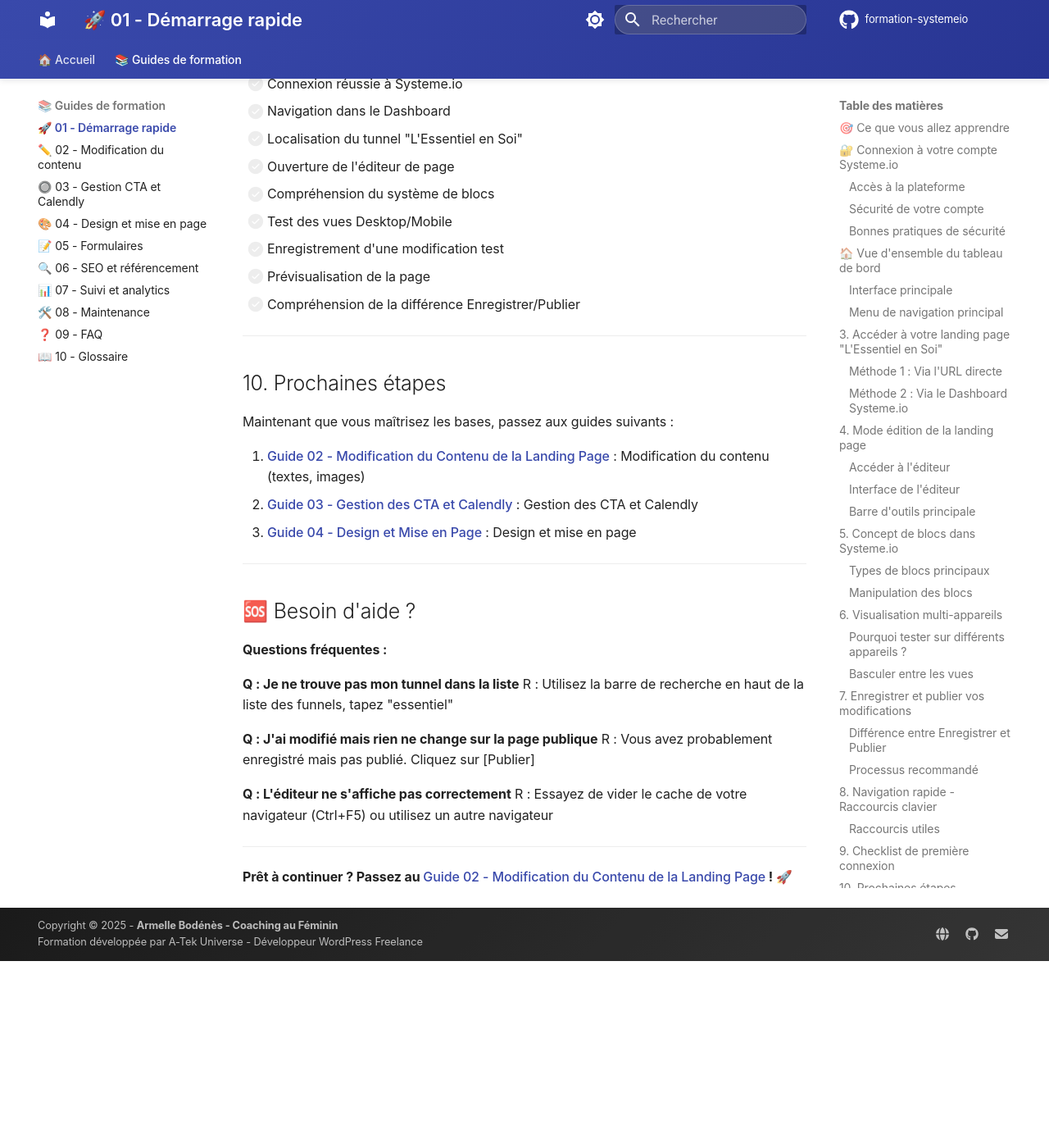
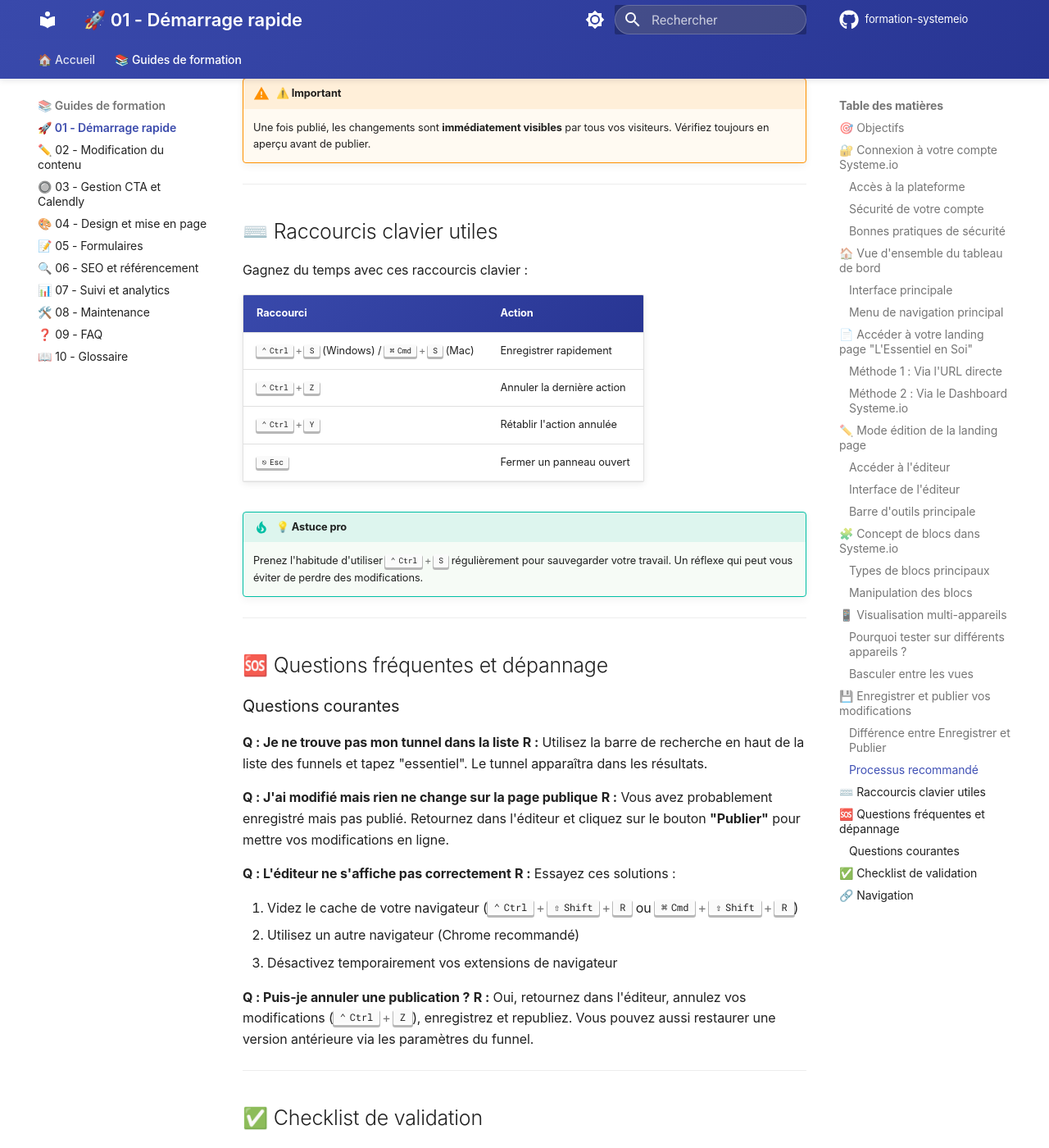
Before and after one commit to Mehdisback/formation-systemio, an MkDocs documentation site: the page built from docs/01-GUIDE-DEMARRAGE-RAPIDE.md, in a window 1280 px wide and 1400 px high, scrolled down 7648 px. Shown: the whole window at 82% size. Built offline with MkDocs 1.6.1 and Material for MkDocs 9.7.7, drawn with Linux system fonts in a browser that asks for light colours; comment, search, counter and statistics services are not loaded; before the commit the page ends 8820 px from its top, so only the background shows below that; some of the changed text lies outside the part shown.

Commit message:
Adaptation du Guide 01 au style défini
Améliorations apportées :
- ✅ Titre standardisé : "🚀 01 - Démarrage Rapide"
- ✅ Objectifs en checklists non cochées ([ ] au lieu de [x])
- ✅ Sections sans numérotation en préfixe
- ✅ Remplacement des quotes (>) par admonitions warning
- ✅ Amélioration de la section FAQ avec 4ème question
- ✅ Checklist de validation enrichie (10 items)
- ✅ Navigation standardisée (Suivant/Accueil)
- ✅ Admonition success de félicitation en fin
- ✅ Tableaux mieux structurés
- ✅ Raccourcis clavier en format ++ctrl+s++
- ✅ Ajout de tips contextuels
- ✅ Tous les contenus existants préservés

````diff
--- a/docs/01-GUIDE-DEMARRAGE-RAPIDE.md
+++ b/docs/01-GUIDE-DEMARRAGE-RAPIDE.md
@@ -1,21 +1,17 @@
-# 🚀 Guide 01 - Démarrage Rapide
+# 🚀 01 - Démarrage Rapide
 
-!!! success "🎉 Bienvenue dans votre formation Systeme.io"
-    **Durée estimée :** 15 minutes
-    **Niveau :** :material-star: Débutant
-    **Objectif :** Vous connecter et maîtriser les bases de Systeme.io en un temps record !
+⏱️ **Durée estimée** : 15 minutes
+📊 **Niveau** : Débutant
 
----
-
-## 🎯 Ce que vous allez apprendre
+## 🎯 Objectifs
 
 À la fin de ce guide, vous saurez :
 
-- [x] Vous connecter à votre compte Systeme.io en toute sécurité
-- [x] Naviguer efficacement dans le tableau de bord
-- [x] Accéder à votre landing page "L'Essentiel en Soi"
-- [x] Utiliser l'éditeur visuel et comprendre le système de blocs
-- [x] Enregistrer et publier vos modifications en toute confiance
+- [ ] Vous connecter à votre compte Systeme.io en toute sécurité
+- [ ] Naviguer efficacement dans le tableau de bord
+- [ ] Accéder à votre landing page "L'Essentiel en Soi"
+- [ ] Utiliser l'éditeur visuel et comprendre le système de blocs
+- [ ] Enregistrer et publier vos modifications en toute confiance
 
 ---
 
@@ -70,6 +66,7 @@
     | **[LastPass](https://lastpass.com)** | Gratuit/Payant | Très populaire |
 
     **Bénéfices :**
+
     - :material-shield-check: Sécurité maximale
     - :material-timer: Connexion automatique
     - :material-sync: Synchronisation multi-appareils
@@ -115,19 +112,19 @@ Une fois connecté, vous arrivez sur le **Dashboard** (tableau de bord) qui affi
 
 Le menu latéral gauche contient :
 
-|Icône|Section|Description|
-|---|---|---|
-|📊|Dashboard|Vue d'ensemble et statistiques|
-|🎯|Funnels|Vos tunnels de vente et landing pages|
-|✉️|Emails|Campagnes d'emailing|
-|👥|Contacts|Base de données contacts|
-|🛒|Products|Vos produits/services|
-|📝|Blog|Gestion du blog|
-|⚙️|Settings|Paramètres du compte|
+| Icône | Section | Description |
+|-------|---------|-------------|
+| 📊 | Dashboard | Vue d'ensemble et statistiques |
+| 🎯 | Funnels | Vos tunnels de vente et landing pages |
+| ✉️ | Emails | Campagnes d'emailing |
+| 👥 | Contacts | Base de données contacts |
+| 🛒 | Products | Vos produits/services |
+| 📝 | Blog | Gestion du blog |
+| ⚙️ | Settings | Paramètres du compte |
 
 ---
 
-## 3. Accéder à votre landing page "L'Essentiel en Soi"
+## 📄 Accéder à votre landing page "L'Essentiel en Soi"
 
 ### Méthode 1 : Via l'URL directe
 
@@ -146,9 +143,12 @@ Ouvrez cette URL dans un nouvel onglet pour voir la page en direct.
 3. Cliquez sur le nom du tunnel pour l'ouvrir
 4. Vous verrez la structure du tunnel avec votre landing page
 
+!!! tip "💡 Astuce de recherche"
+    Si vous ne trouvez pas votre tunnel, utilisez la barre de recherche en haut de la liste des funnels et tapez "essentiel".
+
 ---
 
-## 4. Mode édition de la landing page
+## ✏️ Mode édition de la landing page
 
 ### Accéder à l'éditeur
 
@@ -179,27 +179,32 @@ Ouvrez cette URL dans un nouvel onglet pour voir la page en direct.
 
 ### Barre d'outils principale
 
-- **Enregistrer** : Sauvegarde vos modifications (brouillon)
-- **Aperçu** : Voir la page sans la publier
-- **Publier** : Mettre en ligne les modifications
-- **Paramètres** : Configuration avancée de la page
+| Bouton | Fonction | Utilisation |
+|--------|----------|-------------|
+| **Enregistrer** | Sauvegarde vos modifications (brouillon) | Travail en cours, tests |
+| **Aperçu** | Voir la page sans la publier | Vérifier avant publication |
+| **Publier** | Mettre en ligne les modifications | Rendre visible aux visiteurs |
+| **Paramètres** | Configuration avancée de la page | Options techniques |
+
+!!! warning "⚠️ Important"
+    Toujours enregistrer avant de quitter l'éditeur ! Sinon, vos modifications seront perdues.
 
 ---
 
-## 5. Concept de blocs dans Systeme.io
+## 🧩 Concept de blocs dans Systeme.io
 
-Systeme.io fonctionne avec un système de **blocs** ou **sections**.
+Systeme.io fonctionne avec un système de **blocs** ou **sections**. Chaque élément de votre page est un bloc que vous pouvez modifier, déplacer ou supprimer.
 
 ### Types de blocs principaux
 
-|Bloc|Utilité|Exemple sur votre page|
-|---|---|---|
-|**En-tête**|Titre principal, logo|"L'ESSENTIEL EN SOI - LE COACHING AU FÉMININ"|
-|**Texte**|Paragraphes, descriptions|Vos descriptions de services|
-|**Image**|Photos, illustrations|Photo d'Armelle|
-|**Bouton CTA**|Appels à l'action|"Réservez votre séance découverte"|
-|**Témoignages**|Avis clients|Patricia et Rilinda|
-|**FAQ**|Questions-réponses|Votre section FAQ|
+| Bloc | Utilité | Exemple sur votre page |
+|------|---------|------------------------|
+| **En-tête** | Titre principal, logo | "L'ESSENTIEL EN SOI - LE COACHING AU FÉMININ" |
+| **Texte** | Paragraphes, descriptions | Vos descriptions de services |
+| **Image** | Photos, illustrations | Photo d'Armelle |
+| **Bouton CTA** | Appels à l'action | "Réservez votre séance découverte" |
+| **Témoignages** | Avis clients | Patricia et Rilinda |
+| **FAQ** | Questions-réponses | Votre section FAQ |
 
 ### Manipulation des blocs
 
@@ -221,37 +226,41 @@ Systeme.io fonctionne avec un système de **blocs** ou **sections**.
 2. Cliquez sur l'icône corbeille 🗑️
 3. Confirmez la suppression
 
-> ⚠️ **Attention :** Toujours enregistrer avant de quitter l'éditeur !
+!!! danger "🚨 Attention à la suppression"
+    La suppression d'un bloc est irréversible une fois la page enregistrée. Assurez-vous de vouloir vraiment supprimer le bloc avant de valider.
 
 ---
 
-## 6. Visualisation multi-appareils
+## 📱 Visualisation multi-appareils
 
 ### Pourquoi tester sur différents appareils ?
 
-Plus de **60% des visiteurs** consultent votre page depuis un smartphone.
+Plus de **60% des visiteurs** consultent votre page depuis un smartphone. Il est donc essentiel de vérifier que votre contenu s'affiche correctement sur tous les formats d'écran.
 
 ### Basculer entre les vues
 
-En bas de l'éditeur, trois icônes permettent de basculer :
+En bas de l'éditeur, trois icônes permettent de basculer entre les vues :
 
-- 💻 **Desktop** : Vue ordinateur (1920px de large)
-- 📱 **Mobile** : Vue smartphone (375px de large)
-- 📱 **Tablet** : Vue tablette (768px de large)
+| Vue | Description | Largeur |
+|-----|-------------|---------|
+| 💻 **Desktop** | Vue ordinateur | 1920px |
+| 📱 **Mobile** | Vue smartphone | 375px |
+| 📱 **Tablet** | Vue tablette | 768px |
 
-> 💡 **Conseil :** Toujours vérifier vos modifications en vue mobile avant de publier.
+!!! tip "💡 Conseil essentiel"
+    Toujours vérifier vos modifications en vue mobile avant de publier. C'est la vue la plus consultée par vos visiteurs.
 
 ---
 
-## 7. Enregistrer et publier vos modifications
+## 💾 Enregistrer et publier vos modifications
 
 ### Différence entre Enregistrer et Publier
 
-|Action|Effet|Utilisation|
-|---|---|---|
-|**Enregistrer**|Sauvegarde en brouillon|Travail en cours, tests|
-|**Aperçu**|Prévisualisation privée|Vérifier avant publication|
-|**Publier**|Mise en ligne publique|Rendre visible aux visiteurs|
+| Action | Effet | Utilisation |
+|--------|-------|-------------|
+| **Enregistrer** | Sauvegarde en brouillon | Travail en cours, tests |
+| **Aperçu** | Prévisualisation privée | Vérifier avant publication |
+| **Publier** | Mise en ligne publique | Rendre visible aux visiteurs |
 
 ### Processus recommandé
 
@@ -265,62 +274,74 @@ En bas de l'éditeur, trois icônes permettent de basculer :
 4. [Publier] 🚀 (si OK)
 ```
 
-> ⚠️ **Important :** Une fois publié, les changements sont immédiatement visibles par tous vos visiteurs.
+!!! warning "⚠️ Important"
+    Une fois publié, les changements sont **immédiatement visibles** par tous vos visiteurs. Vérifiez toujours en aperçu avant de publier.
 
 ---
 
-## 8. Navigation rapide - Raccourcis clavier
+## ⌨️ Raccourcis clavier utiles
 
-### Raccourcis utiles
+Gagnez du temps avec ces raccourcis clavier :
 
-|Raccourci|Action|
-|---|---|
-|`Ctrl + S` (Windows) / `Cmd + S` (Mac)|Enregistrer|
-|`Ctrl + Z`|Annuler|
-|`Ctrl + Y`|Rétablir|
-|`Échap`|Fermer un panneau|
+| Raccourci | Action |
+|-----------|--------|
+| ++ctrl+s++ (Windows) / ++cmd+s++ (Mac) | Enregistrer rapidement |
+| ++ctrl+z++ | Annuler la dernière action |
+| ++ctrl+y++ | Rétablir l'action annulée |
+| ++esc++ | Fermer un panneau ouvert |
+
+!!! tip "💡 Astuce pro"
+    Prenez l'habitude d'utiliser ++ctrl+s++ régulièrement pour sauvegarder votre travail. Un réflexe qui peut vous éviter de perdre des modifications.
 
 ---
 
-## 9. Checklist de première connexion
+## 🆘 Questions fréquentes et dépannage
 
-Assurez-vous d'avoir fait ces étapes :
+### Questions courantes
 
-- [ ] Connexion réussie à Systeme.io
-- [ ] Navigation dans le Dashboard
-- [ ] Localisation du tunnel "L'Essentiel en Soi"
-- [ ] Ouverture de l'éditeur de page
-- [ ] Compréhension du système de blocs
-- [ ] Test des vues Desktop/Mobile
-- [ ] Enregistrement d'une modification test
-- [ ] Prévisualisation de la page
-- [ ] Compréhension de la différence Enregistrer/Publier
+**Q : Je ne trouve pas mon tunnel dans la liste**
+**R :** Utilisez la barre de recherche en haut de la liste des funnels et tapez "essentiel". Le tunnel apparaîtra dans les résultats.
+
+**Q : J'ai modifié mais rien ne change sur la page publique**
+**R :** Vous avez probablement enregistré mais pas publié. Retournez dans l'éditeur et cliquez sur le bouton **"Publier"** pour mettre vos modifications en ligne.
+
+**Q : L'éditeur ne s'affiche pas correctement**
+**R :** Essayez ces solutions :
+
+1. Videz le cache de votre navigateur (++ctrl+shift+r++ ou ++cmd+shift+r++)
+2. Utilisez un autre navigateur (Chrome recommandé)
+3. Désactivez temporairement vos extensions de navigateur
+
+**Q : Puis-je annuler une publication ?**
+**R :** Oui, retournez dans l'éditeur, annulez vos modifications (++ctrl+z++), enregistrez et republiez. Vous pouvez aussi restaurer une version antérieure via les paramètres du funnel.
 
 ---
 
-## 10. Prochaines étapes
+## ✅ Checklist de validation
 
-Maintenant que vous maîtrisez les bases, passez aux guides suivants :
+Avant de passer au guide suivant, assurez-vous d'avoir :
 
-1. **[Guide 02 - Modification du Contenu de la Landing Page](https://mehdisback.github.io/formation-systemio/02-MODIFICATION-CONTENU/)** : Modification du contenu (textes, images)
-2. **[Guide 03 - Gestion des CTA et Calendly](https://mehdisback.github.io/formation-systemio/03-GESTION-CTA-CALENDLY/)** : Gestion des CTA et Calendly
-3. **[Guide 04 - Design et Mise en Page](https://mehdisback.github.io/formation-systemio/04-DESIGN-MISE-EN-PAGE/)** : Design et mise en page
+- [ ] Réussi à vous connecter à Systeme.io
+- [ ] Exploré le tableau de bord Dashboard
+- [ ] Localisé le tunnel "L'Essentiel en Soi"
+- [ ] Ouvert l'éditeur de page
+- [ ] Compris le système de blocs
+- [ ] Testé les vues Desktop et Mobile
+- [ ] Effectué une modification test (même mineure)
+- [ ] Utilisé la fonction Aperçu
+- [ ] Compris la différence entre Enregistrer et Publier
+- [ ] Enregistré vos identifiants de manière sécurisée
+
+!!! success "🎉 Félicitations !"
+    Vous maîtrisez maintenant les bases de Systeme.io ! Vous êtes prêt à passer à la modification concrète de votre landing page.
 
 ---
 
-## 🆘 Besoin d'aide ?
+## 🔗 Navigation
 
-**Questions fréquentes :**
-
-**Q : Je ne trouve pas mon tunnel dans la liste**
-R : Utilisez la barre de recherche en haut de la liste des funnels, tapez "essentiel"
-
-**Q : J'ai modifié mais rien ne change sur la page publique**
-R : Vous avez probablement enregistré mais pas publié. Cliquez sur [Publier]
-
-**Q : L'éditeur ne s'affiche pas correctement**
-R : Essayez de vider le cache de votre navigateur (Ctrl+F5) ou utilisez un autre navigateur
+- ➡️ **Suivant** : [02 - Modification du contenu](02-MODIFICATION-CONTENU.md)
+- 🏠 **Accueil** : [Retour à l'accueil](index.md)
 
 ---
 
-**Prêt à continuer ? Passez au [Guide 02 - Modification du Contenu de la Landing Page](https://mehdisback.github.io/formation-systemio/02-MODIFICATION-CONTENU/) ! 🚀**
+**Prêt à continuer ? Passez au [Guide 02 - Modification du contenu](02-MODIFICATION-CONTENU.md) !** 🚀
````
Also changed, not shown: other parts of docs/01-GUIDE-DEMARRAGE-RAPIDE.md (+13 -13 lines).
